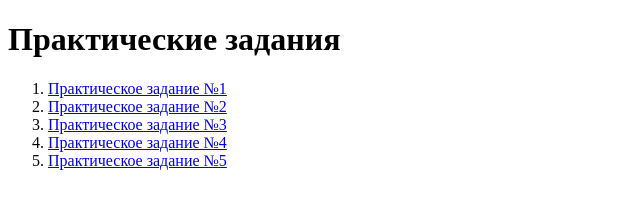
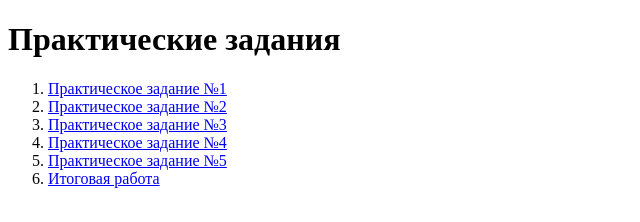
Before and after one commit to Cherovskikh99/Web, a plain HTML site: page Практическое задание/index.html in a window 1280 px wide. Shown: the whole page, without its empty margins (0-640 px from the left). Drawn offline with Linux system fonts and the light colour scheme.

Commit message:
Update index.html

```diff
--- a/Практическое задание/index.html
+++ b/Практическое задание/index.html
@@ -13,6 +13,7 @@
         <li> <a href="task3.html">Практическое задание №3</a></li>
         <li> <a href="task4.html">Практическое задание №4</a></li>
         <li><a href="task5.html">Практическое задание №5</a></li>
+        <li><a href="Итоговая работа/index.html">Итоговая работа</li>
     </ol>
 
 
```
